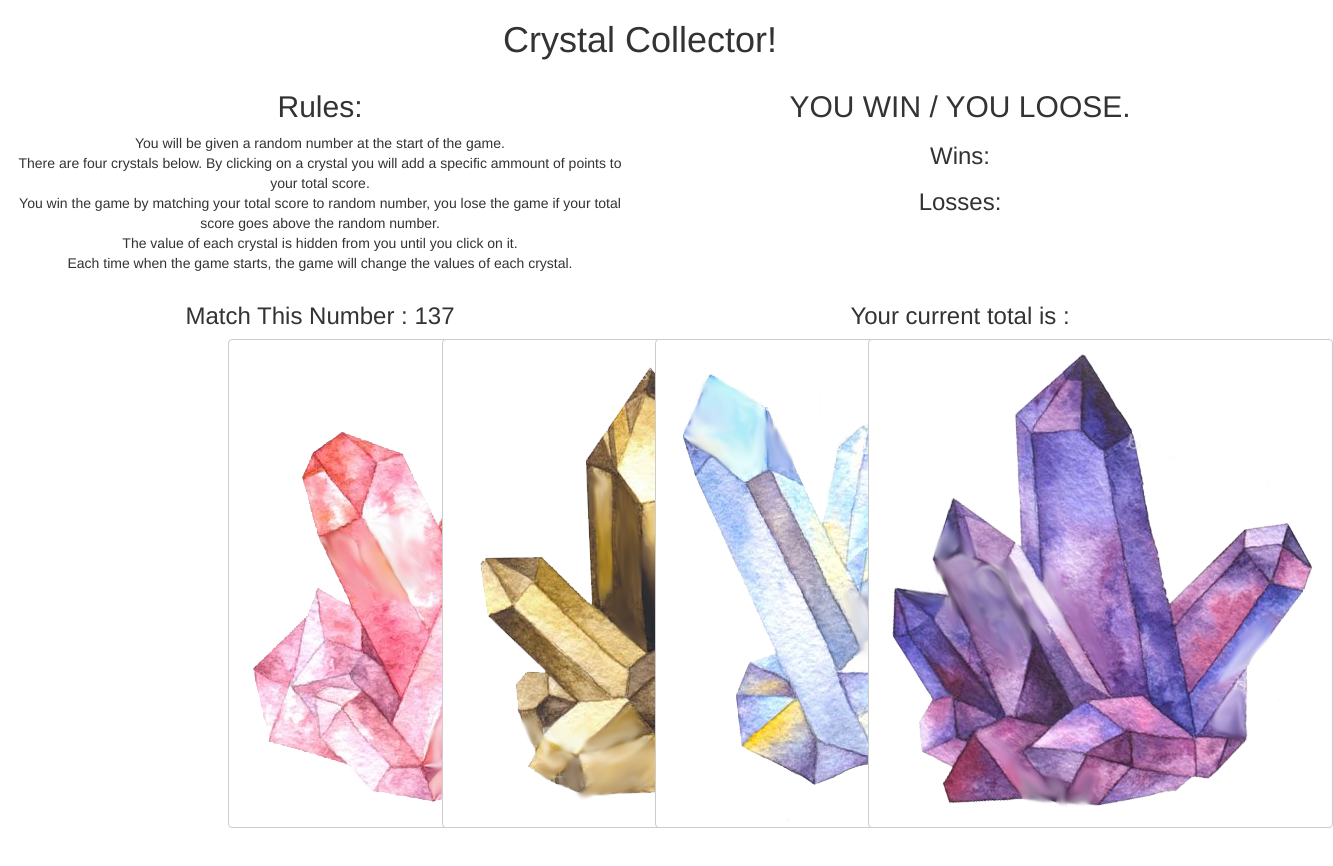
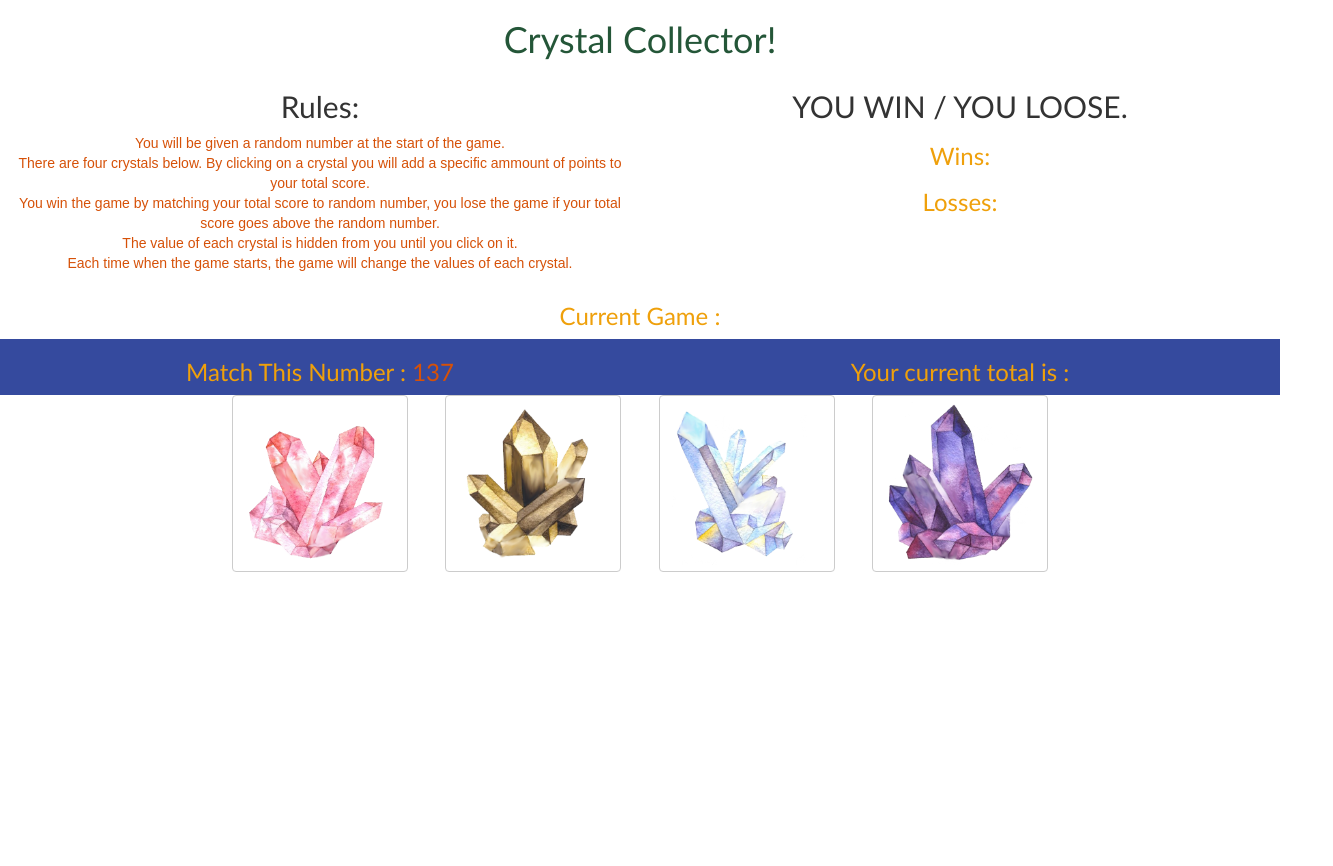
Before and after one commit to vag-tsdc/hw-week4, a plain HTML site: page CrystalCollector/index.html in a window 1280 px wide. Shown: the whole page, 1333 px wide, since content can reach past the window. After the commit the page ends 800 px from the top, so only its background shows below. Drawn offline with nearby package versions, Linux system fonts and the light colour scheme.

```diff
--- /dev/null
+++ b/CrystalCollector/assets/style.css
@@ -0,0 +1,117 @@
+/* body layout */
+
+
+body {
+    background-image: "assets/images/abstract-2362258.jpg";
+    padding: 20, 10, 20, 10;
+
+}
+
+/* typography */
+
+/* h1 */
+
+h1 {
+    font-family: 'Trebuchet MS', 'Lucida Sans Unicode', 'Lucida Grande', 'Lucida Sans', Arial, sans-serif;
+    color: #245638
+}
+
+h2 {
+    font-family: 'Trebuchet MS', 'Lucida Sans Unicode', 'Lucida Grande', 'Lucida Sans', Arial, sans-serif;
+
+}
+
+h3 {
+    font-family: 'Trebuchet MS', 'Lucida Sans Unicode', 'Lucida Grande', 'Lucida Sans', Arial, sans-serif;
+    color: #efa00b;
+}
+
+p#rules {
+    font-family: Arial, Helvetica, sans-serif;
+    color: #d65108;
+}
+
+
+/* h1 id / class */
+
+div#randomNumber{
+    background: #354A9E;
+
+}
+
+span#match-this {
+    color:  #d65108;
+}
+
+div#playerScore {
+    background: #354A9E;
+
+}
+
+span#playerNumber {
+    background: #354A9E;
+    color: #d65108;
+}
+
+
+/* p */
+
+p {
+    font-family: Arial, Helvetica, sans-serif;
+    color: rgb(159, 16, 207);
+}
+
+/* p id / class */
+
+p.rules {
+    background: #354A9E;
+    color: rgb(125, 175, 93);
+
+}
+
+p#crystalLosses {
+
+
+}
+
+p#crystalWins {
+
+}
+
+p#yourScore {
+    background: rgb(98, 161, 149);
+   color: rgb(255, 255, 255);
+}
+
+/* images */
+
+img.gem {
+    width: 150px;
+}
+
+/* div .classes */
+
+.row {
+    padding: 3,3,3,3;
+    border: 1px;
+}
+
+.col-md-1 {
+    background: rgb(123,34,2);
+
+}
+
+
+.container-fluid {
+    /* background: #12342d; */
+
+}
+
+.winsAndLosses {
+    background: rgb(153, 252, 254);
+    color: rgb(000, 000, 000);
+
+
+}
+
+/* div #IDs */
--- a/CrystalCollector/index.html
+++ b/CrystalCollector/index.html
@@ -20,7 +20,7 @@
         crossorigin="anonymous"></script>
 
             <!-- style -->
-    <link rel="stylesheet" href="assets/css/style.css">
+    <link rel="stylesheet" href="assets/style.css">
 
 </head>
 
@@ -64,7 +64,7 @@
                 <h2 id="rules">
                     Rules:
                 </h2>
-                <p class="rules">
+                <p id="rules">
                     You will be given a random number at the start of the game.
                     <br> There are four crystals below. By clicking on a crystal you will add a specific ammount of points to
                     your total score.
@@ -99,6 +99,13 @@
 
 
         <!-- Crystal Running Counter / Wins & Losses -->
+        <div class="row" id="current-game" style="text-align:center;">
+            <div class="col-md-12">
+                    <h3 id="current-game">
+                        Current Game :
+                    </h3>
+            </div>
+            </div>
 
 
 
```
Also changed, not shown: CrystalCollector/assets/game.js (+24 -16 lines).
